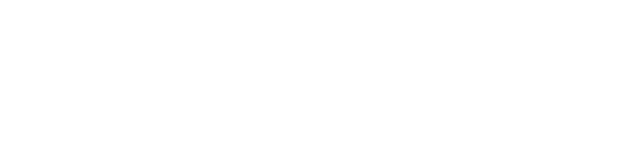
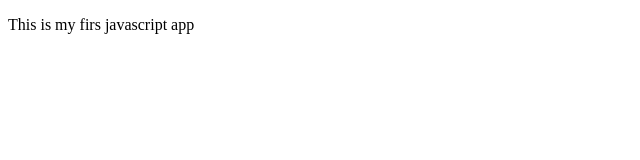
Before and after one commit to joshuangumbau/myapp, a plain HTML site: page index.html in a window 1280 px wide. Shown: the whole page, without its empty margins (0-640 px from the left). Drawn offline with Linux system fonts and the light colour scheme.

Commit message:
changes app.js

```diff
--- a/index.html
+++ b/index.html
@@ -4,9 +4,10 @@
     <meta charset="UTF-8">
     <meta http-equiv="X-UA-Compatible" content="IE=edge">
     <meta name="viewport" content="width=device-width, initial-scale=1.0">
-    <title>Document</title>
+    <title>My App</title>
 </head>
 <body>
+    <p>This is my firs javascript app</p>
 
 </body>
 </html>
```
